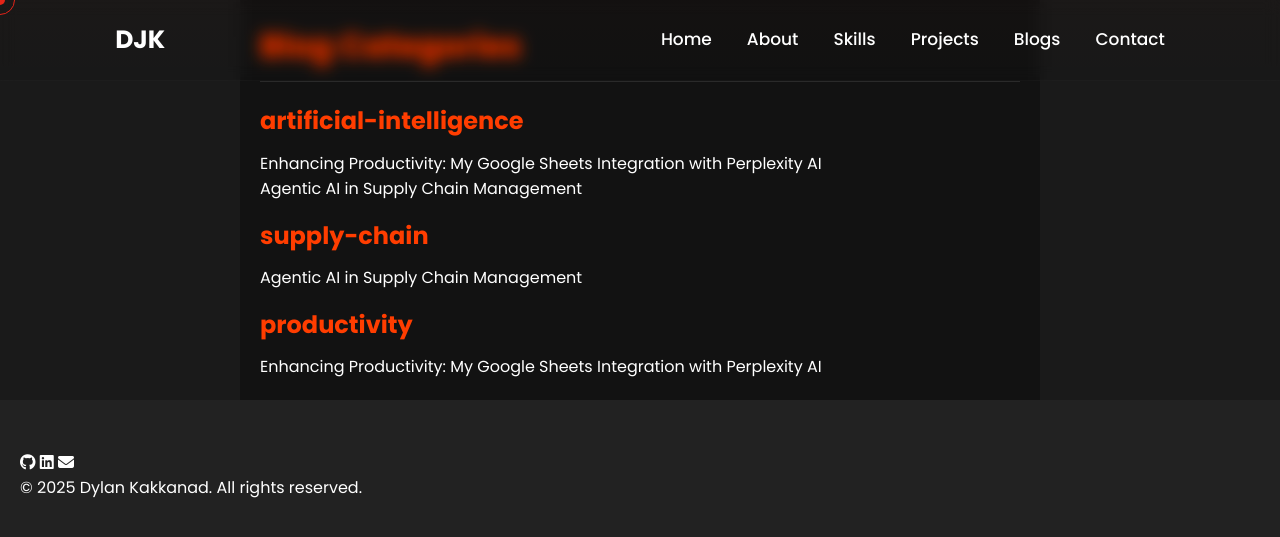
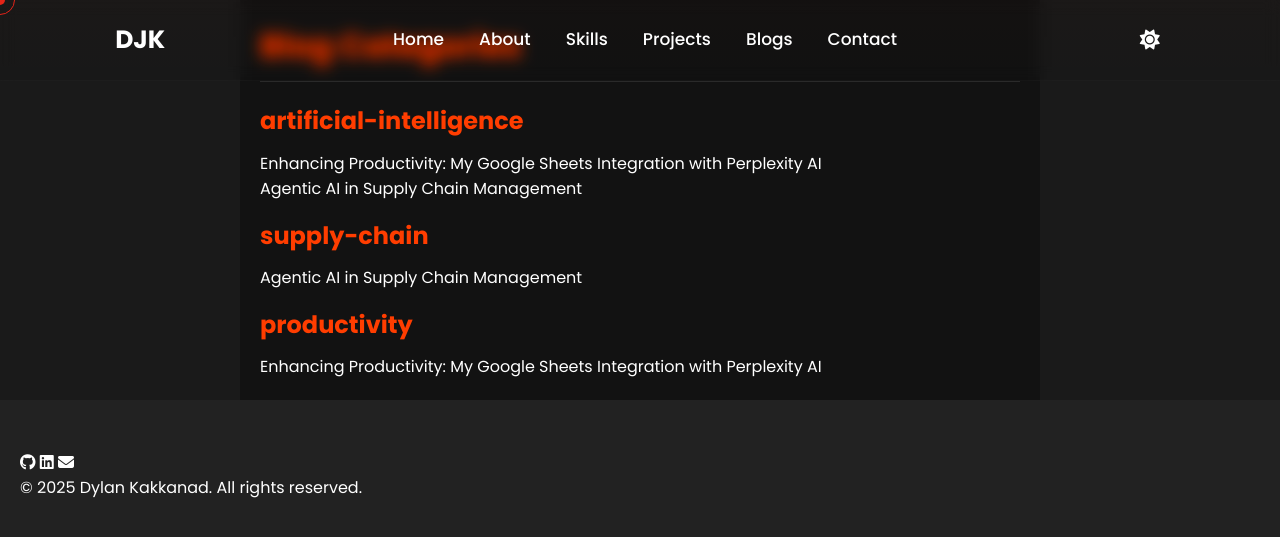
Before and after one commit to Dylan-Kakkanad/Dylan-Kakkanad.github.io, a Jekyll site: the page built from _pages/categories/category-generator.md, in a window 1280 px wide. Shown: the top 537 px of the page. Built offline with Jekyll 4.4.1, drawn with Linux system fonts in a browser that asks for light colours.

Commit message:
updated blogs page theme

```diff
--- a/_layouts/default.html
+++ b/_layouts/default.html
@@ -34,7 +34,7 @@
                 <li><a href="/#about" class="nav-link">About</a></li>
                 <li><a href="/#skills" class="nav-link">Skills</a></li>
                 <li><a href="/#projects" class="nav-link">Projects</a></li>
-                <li><a href="/blog" class="nav-link">Blogs</a></li>
+                <li><a href="/blog" class="nav-link">Blogs</a></li> <!-- Keep this as /blog -->
                 <li><a href="/#contact" class="nav-link">Contact</a></li>
             </ul>
         </nav>
@@ -43,6 +43,9 @@
             <div class="bar"></div>
             <div class="bar"></div>
         </div>
+        <button id="theme-toggle" aria-label="Toggle theme">
+             <i class="fas fa-sun"></i> <!-- Default to sun icon (dark mode) -->
+        </button>
     </header>
 
     <!-- Main Content -->
--- a/js/main.js
+++ b/js/main.js
@@ -56,7 +56,7 @@
 
     // Mobile Menu Toggle
     const menuToggle = document.querySelector('.menu-toggle');
-    const navMenu = document.querySelector('.nav-menu');
+    const navMenu = document.querySelector('nav'); // Select the <nav> element directly
 
     menuToggle.addEventListener('click', () => {
         menuToggle.classList.toggle('active');
@@ -69,7 +69,7 @@
     navLinks.forEach(link => {
         link.addEventListener('click', () => {
             menuToggle.classList.remove('active');
-            navMenu.classList.remove('active');
+            if (navMenu) navMenu.classList.remove('active'); // Check if navMenu exists before removing class
         });
     });
 
```
